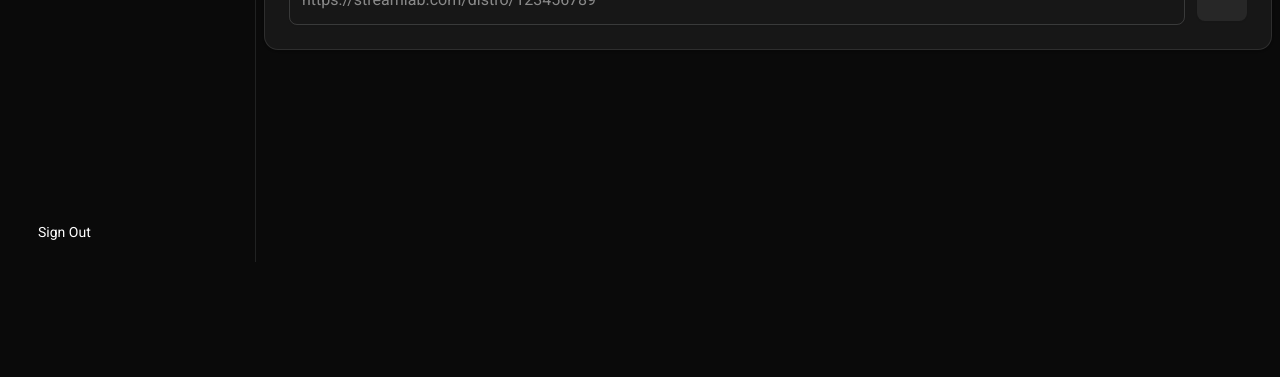
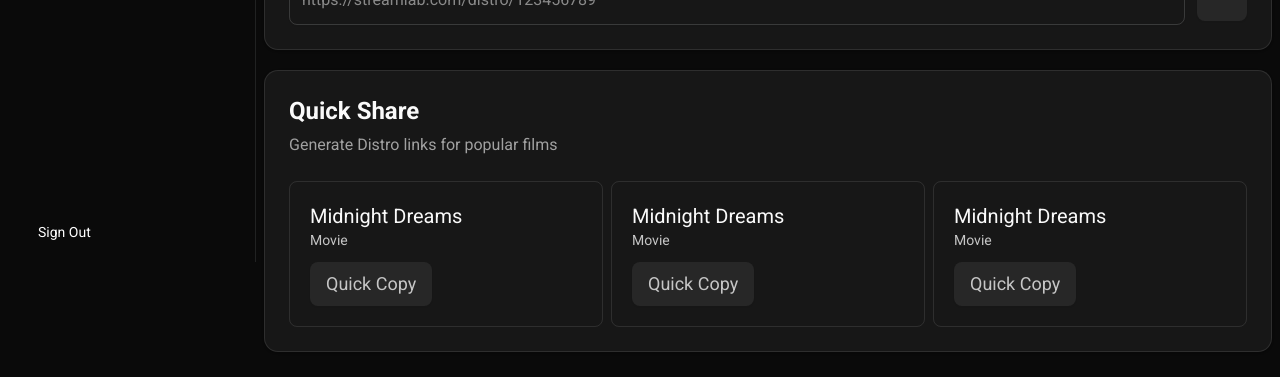
Before and after one commit to nrbnayon/Stream-Lab, a Next.js app: page /distro in a window 1280 px wide. Shown: the part 538-915 px from the top of the page. Before the commit the page ends 800 px from the top, so only its background shows below. Built offline with nearby package versions, Linux system fonts and the light colour scheme; some icons are missing.

Commit message:
Added: Quick share

```diff
--- a/app/(roles)/(user)/distro/page.jsx
+++ b/app/(roles)/(user)/distro/page.jsx
@@ -1,4 +1,5 @@
 import DistroPanel from "@/components/dashboard/user/distro/distro-panel";
+import QuickShare from "@/components/dashboard/user/distro/quick-share";
 import DistroStats from "@/components/dashboard/user/distro/stats";
 
 export default function Distro() {
@@ -11,6 +12,7 @@ export default function Distro() {
 
       <DistroStats />
       <DistroPanel />
+      <QuickShare />
     </>
   );
 }
--- a/components/dashboard/user/distro/distro-panel.jsx
+++ b/components/dashboard/user/distro/distro-panel.jsx
@@ -5,7 +5,6 @@ import {
   CardHeader,
   CardTitle,
 } from "@/components/ui/card";
-import { Label } from "@/components/ui/label";
 import { Unlink04Icon } from "@hugeicons/core-free-icons/index";
 import { HugeiconsIcon } from "@hugeicons/react";
 import DistroCode from "./distro-code";
--- /dev/null
+++ b/components/dashboard/user/distro/quick-share-card.jsx
@@ -0,0 +1,25 @@
+"use client";
+import { Button } from "@/components/ui/button";
+import { copyToClipboard } from "@/lib/utils";
+import { useState } from "react";
+
+export default function QuickShareCard() {
+  const [isCopied, setIsCopied] = useState(false);
+  const url = "link - I'll update later";
+  const handleCopy = async () => {
+    const success = await copyToClipboard(url);
+    if (success) {
+      setIsCopied(true);
+      setTimeout(() => setIsCopied(false), 1500);
+    }
+  };
+  return (
+    <div className="border p-2 lg:p-5 rounded-md">
+      <h3 className="text-xl">Midnight Dreams</h3>
+      <p className="text-secondary-foreground text-sm">Movie</p>
+      <Button variant="secondary" className="mt-3" onClick={handleCopy}>
+        {isCopied ? "Copied" : "Quick Copy"}
+      </Button>
+    </div>
+  );
+}
--- a/components/dashboard/user/distro/quick-share.jsx
+++ b/components/dashboard/user/distro/quick-share.jsx
@@ -1,3 +1,26 @@
+import {
+  Card,
+  CardContent,
+  CardDescription,
+  CardHeader,
+  CardTitle,
+} from "@/components/ui/card";
+import QuickShareCard from "./quick-share-card";
+
 export default function QuickShare() {
-  return <div>QuickShare</div>;
+  return (
+    <Card className="my-5">
+      <CardHeader>
+        <CardTitle>Quick Share</CardTitle>
+        <CardDescription>
+          Generate Distro links for popular films
+        </CardDescription>
+      </CardHeader>
+      <CardContent className="grid md:grid-cols-3 gap-2">
+        {Array.from({ length: 3 }).map((_, i) => (
+          <QuickShareCard key={i} />
+        ))}
+      </CardContent>
+    </Card>
+  );
 }
```
